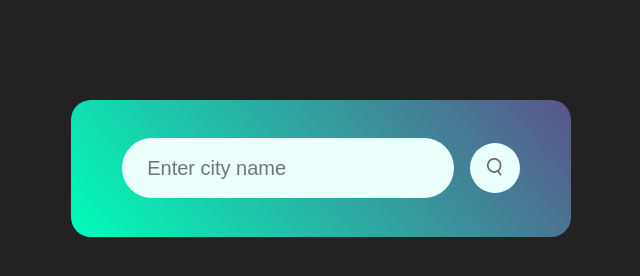
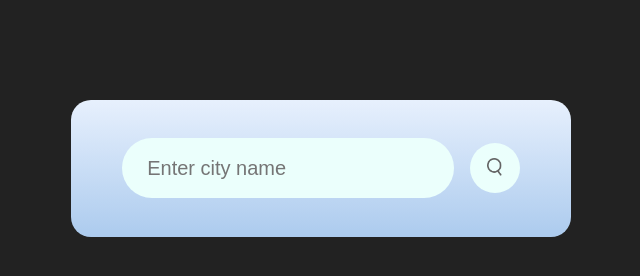
Before and after one commit to M15HR4/Weather-app, a plain HTML site: page index.html in a window 1280 px wide. Shown: the whole page, without its empty margins (319-959 px from the left). Drawn offline with Linux system fonts and the light colour scheme.

Commit message:
Update style.css

```diff
--- a/style.css
+++ b/style.css
@@ -20,7 +20,7 @@ body {
     width: 80%;
     max-width: 500px;
     height: auto;
-    background: linear-gradient(50deg, #00feba, #5b548a);
+    background-image: linear-gradient(to top, #accbee 0%, #e7f0fd 100%);
     color: #fff;
     margin: 100px auto 0;
     border-radius: 20px;
```
